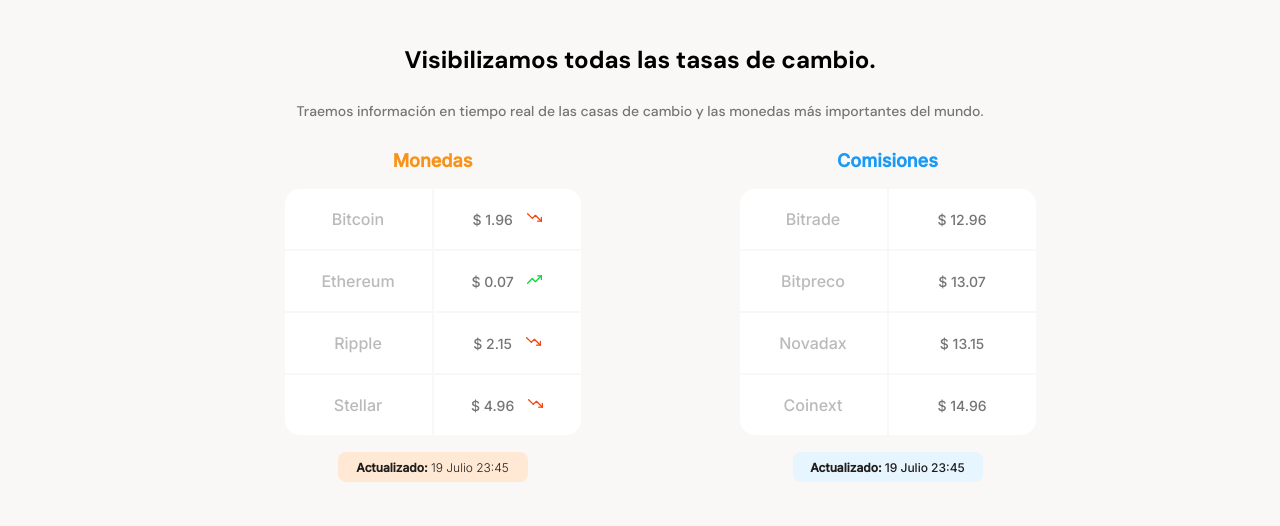
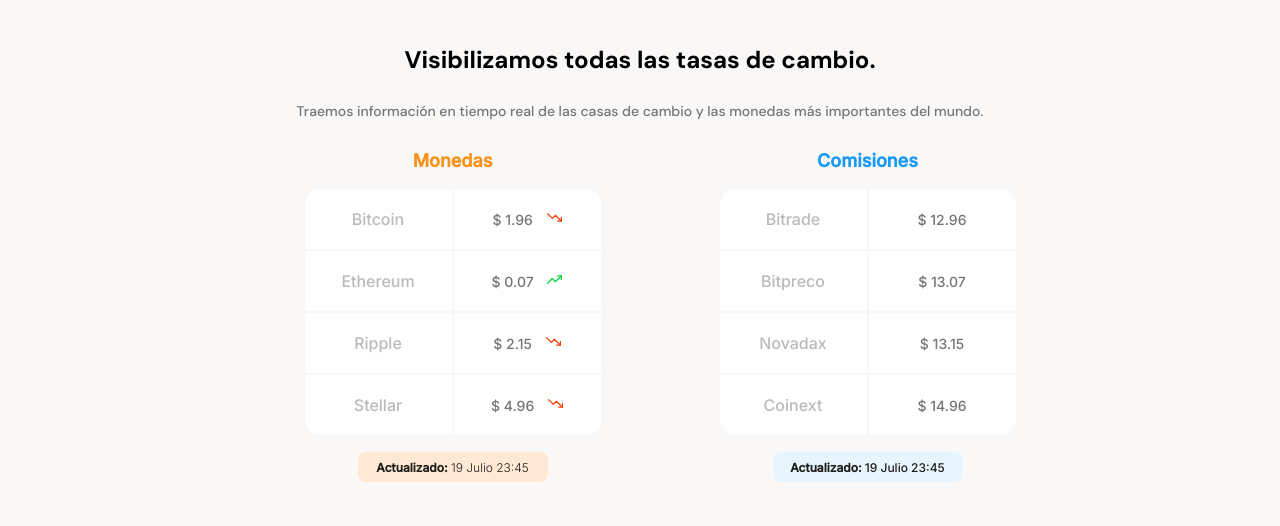
Before and after one commit to pbatista01/batatabitPlatzi, a plain HTML site: page index.html in a window 1280 px wide. Shown: the part 617-1143 px from the top of the page. Drawn offline with Linux system fonts and the light colour scheme.

Commit message:
Nuevos cmbios centrar tablas moneda y comision

```diff
--- a/styles.css
+++ b/styles.css
@@ -153,7 +153,7 @@
     height:360px;
     margin: 0 auto;
     font-family:'Inter', sans-serif;
-    margin-left:40px;
+    margin-left:80px;
     scroll-snap-align: center;
 
 
@@ -257,6 +257,7 @@
     font-family:'Inter', sans-serif;
     margin-left:20px;
     scroll-snap-align: center;
+    margin-right:40px;
 
 }
 .main-commisions-table .commissions-table--title{
```
